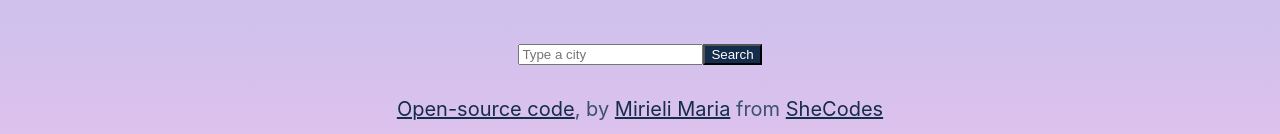
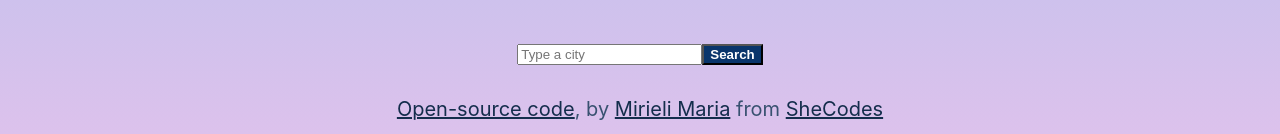
Before and after one commit to mirielimacedo/my-app-weather, a React (Create React App) app: page / in a window 1280 px wide. Shown: the part 375-509 px from the top of the page. Built offline with nearby package versions, Linux system fonts and the light colour scheme.

Commit message:
change button attributes

```diff
--- a/src/App.css
+++ b/src/App.css
@@ -26,6 +26,7 @@
 }
 
 .button {
-  background-color: #142d4c;
+  background-color: #09356b;
+  font-weight: bold;
   color:white;
 }
```
